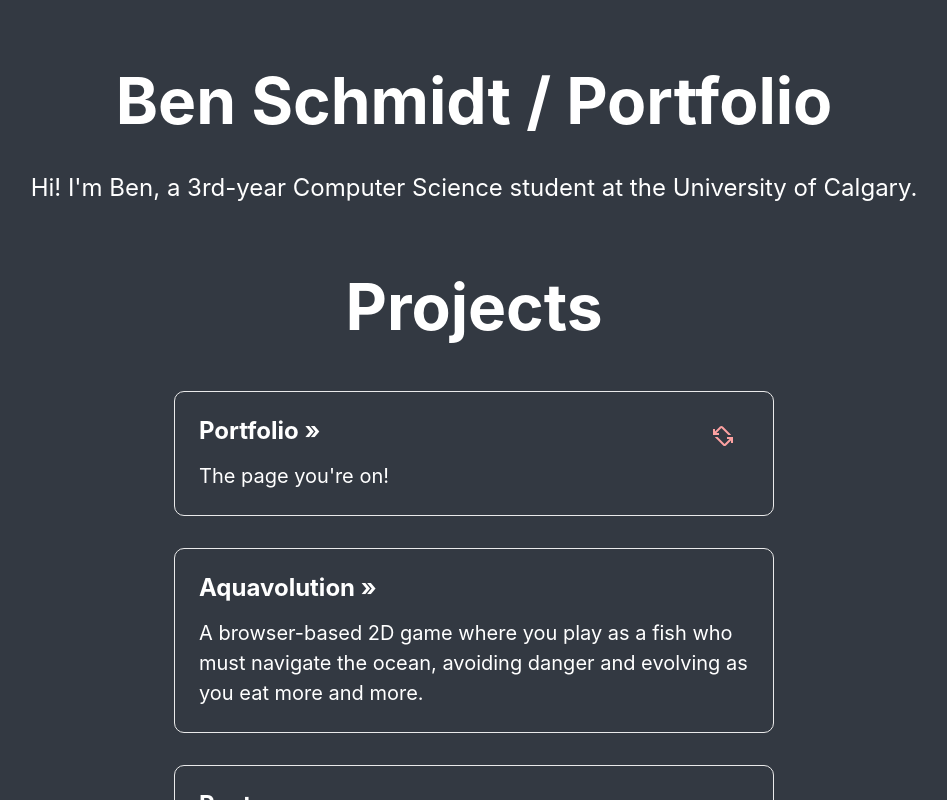
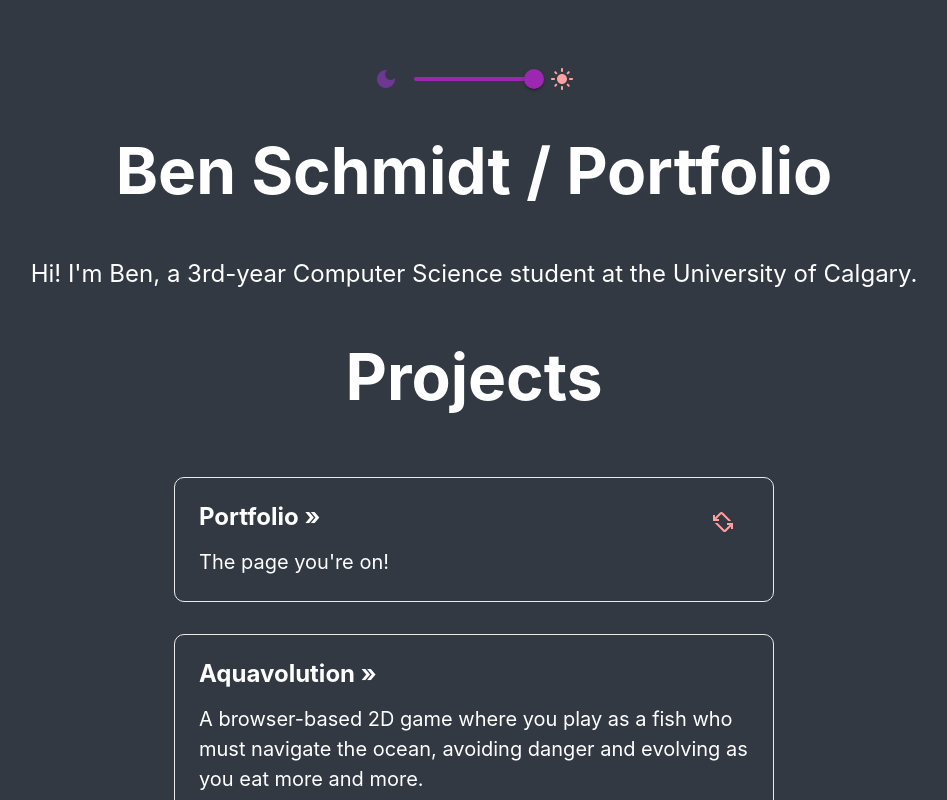
Before and after one commit to Anidion/portfolio, a Next.js app: page / in a window 1280 px wide. Shown: the top 800 px of the page, without its empty margins (166-1113 px from the left). Built offline with nearby package versions, Linux system fonts and the light colour scheme.

Commit message:
Converted app to TS, added slider visuals

```diff
--- a/components/themeslider.tsx
+++ b/components/themeslider.tsx
@@ -1,25 +1,43 @@
-import * as React from 'react';
-import Box from '@mui/material/Box';
-import Stack from '@mui/material/Stack';
-import Slider from '@mui/material/Slider';
-import VolumeDown from '@mui/icons-material/VolumeDown';
-import VolumeUp from '@mui/icons-material/VolumeUp';
+import * as React from "react";
+import Box from "@mui/material/Box";
+import Stack from "@mui/material/Stack";
+import Slider from "@mui/material/Slider";
+import DarkModeIcon from "@mui/icons-material/DarkMode";
+import LightModeIcon from "@mui/icons-material/LightMode";
+import useMediaQuery from "@mui/material/useMediaQuery";
+
+const ColorModeContext = React.createContext({ toggleColorMode: () => {} });
 
 export default function ThemeSlider() {
-  const [value, setValue] = React.useState<number>(30);
+	const prefersDarkMode: boolean = useMediaQuery(
+		"(prefers-color-scheme: dark)"
+	);
+
+	const colorMode = React.useContext(ColorModeContext);
+
+	const [value, setValue] = React.useState<number>(prefersDarkMode ? 0 : 100);
 
 	const handleChange = (event: Event, newValue: number | number[]) => {
 		setValue(newValue as number);
+		if (newValue < 50) {
+			colorMode.toggleColorMode;
+		} else {
+			colorMode.toggleColorMode;
+		}
 	};
 
 	return (
-    <Box sx={{ width: 200 }}>
+		<Box sx={{ width: 200, margin: "0 0 2rem" }}>
 			<Stack spacing={2} direction="row" sx={{ mb: 1 }} alignItems="center">
-        <VolumeDown />
-        <Slider aria-label="Volume" value={value} onChange={handleChange} />
-        <VolumeUp />
+				<DarkModeIcon htmlColor="rgb(108, 56, 146)" />
+				<Slider
+					color="secondary"
+					aria-label="Brightness"
+					value={value}
+					onChange={handleChange}
+				/>
+				<LightModeIcon htmlColor="rgb(252, 161, 161)" />
 			</Stack>
-      <Slider disabled defaultValue={30} aria-label="Disabled slider" />
 		</Box>
 	);
 }
--- a/pages/index.tsx
+++ b/pages/index.tsx
@@ -10,7 +10,7 @@
 
 export default function Home() {
 	return (
-		<div className={styles.container}>
+		<div>
 			<Head>
 				<title>Ben Schmidt - Portfolio</title>
 				<meta
@@ -21,6 +21,8 @@
 			</Head>
 
 			<main className={styles.main}>
+				<ThemeSlider />
+
 				<h1 className={styles.title}>Ben Schmidt / Portfolio</h1>
 
 				<p className={styles.description}>
@@ -61,7 +63,7 @@
 
 				<h1 className={styles.title}>Experience</h1>
 
-				<div>
+				<div className={styles.expGrid}>
 					<p className={styles.experience}>
 						Project Manager &laquo;{" "}
 						<a
--- a/styles/Home.module.css
+++ b/styles/Home.module.css
@@ -1,7 +1,3 @@
-.container {
-	padding: 0 2rem;
-}
-
 .main {
 	min-height: 100vh;
 	padding: 4rem 0;
@@ -12,61 +8,15 @@
 	align-items: center;
 }
 
-.footer {
-	display: flex;
-	flex: 1;
-	padding: 1rem 0;
-	border-top: 1px solid #282c30;
-	justify-content: center;
-	align-items: center;
-}
-
-.footer a {
-	display: flex;
-	justify-content: center;
-	align-items: center;
-	flex-grow: 1;
-}
-
-.themeslider {
-	height: 100%;
-}
-
 .title {
 	text-align: center;
-	margin: 0 0 2rem;
+	margin: 0 0 3rem;
 	line-height: 1.15;
 	font-size: 4rem;
 }
 
 .description {
-	margin: 0 0 4rem;
-}
-
-.description,
-.experience {
-	text-align: center;
-	line-height: 1.5;
-	font-size: 1.5rem;
-}
-
-.grid {
 	margin: 0 0 3rem;
-	display: flex;
-	flex-direction: column;
-	align-items: center;
-	justify-content: center;
-	flex-wrap: nowrap;
-	max-width: 80%;
-}
-
-.footergrid {
-	margin: 0;
-	display: flex;
-	align-items: center;
-	justify-content: center;
-	flex-wrap: wrap;
-	width: 180px;
 }
 
 .card {
@@ -99,6 +49,51 @@
 	line-height: 1.5;
 }
 
+.expGrid {
+	margin: 0;
+}
+
+.description,
+.experience {
+	text-align: center;
+	line-height: 1.5;
+	font-size: 1.5rem;
+}
+
+.grid {
+	margin: 0 0 2rem;
+	display: flex;
+	flex-direction: column;
+	align-items: center;
+	justify-content: center;
+	flex-wrap: nowrap;
+	max-width: 80%;
+}
+
+.footer {
+	display: flex;
+	flex: 1;
+	padding: 1rem 0;
+	border-top: 1px solid #282c30;
+	justify-content: center;
+	align-items: center;
+}
+
+.footer a {
+	display: flex;
+	justify-content: center;
+	align-items: center;
+	flex-grow: 1;
+}
+
+.footergrid {
+	display: flex;
+	align-items: center;
+	justify-content: center;
+	flex-wrap: wrap;
+	width: 180px;
+}
+
 .logo {
 	margin: 0 0.5rem;
 }
--- a/tsconfig.json
+++ b/tsconfig.json
@@ -23,7 +23,7 @@
     "next-env.d.ts",
     "**/*.ts",
     "**/*.tsx"
-  ],
+, "pages/_app.tsx"  ],
   "exclude": [
     "node_modules"
   ]
```
Also changed, not shown: pages/_app.tsx (renamed from pages/_app.js). Lines whose indentation alone changed are shown as unchanged.
